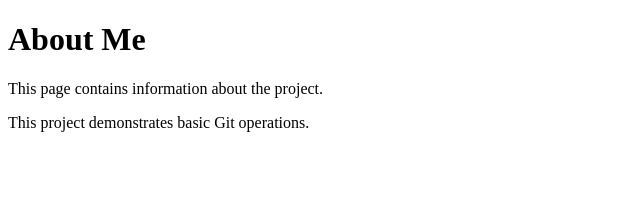
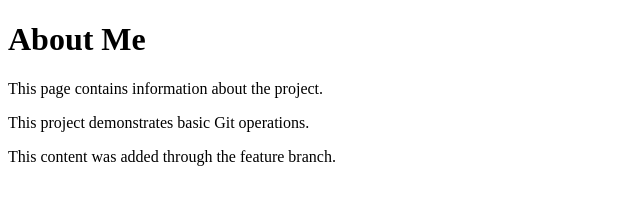
Before and after one commit to vanshikaamritavishal/git-assignment, a plain HTML site: page about.html in a window 1280 px wide. Shown: the whole page, without its empty margins (0-640 px from the left). Drawn offline with Linux system fonts and the light colour scheme.

Commit message:
Add feature branch content

```diff
--- a/about.html
+++ b/about.html
@@ -7,5 +7,6 @@
     <h1>About Me</h1>
     <p>This page contains information about the project.</p>
     <p>This project demonstrates basic Git operations.</p>
+    <p>This content was added through the feature branch.</p>
 </body>
 </html>
```
